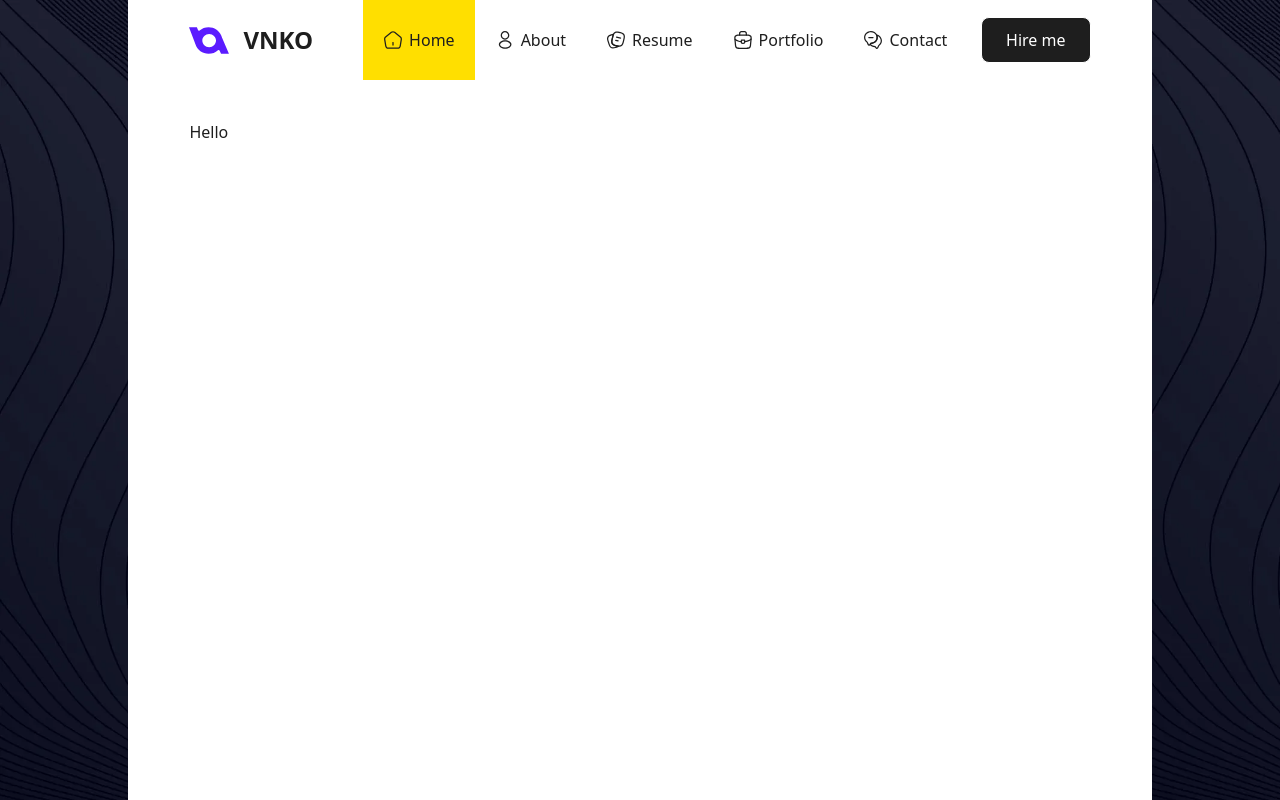
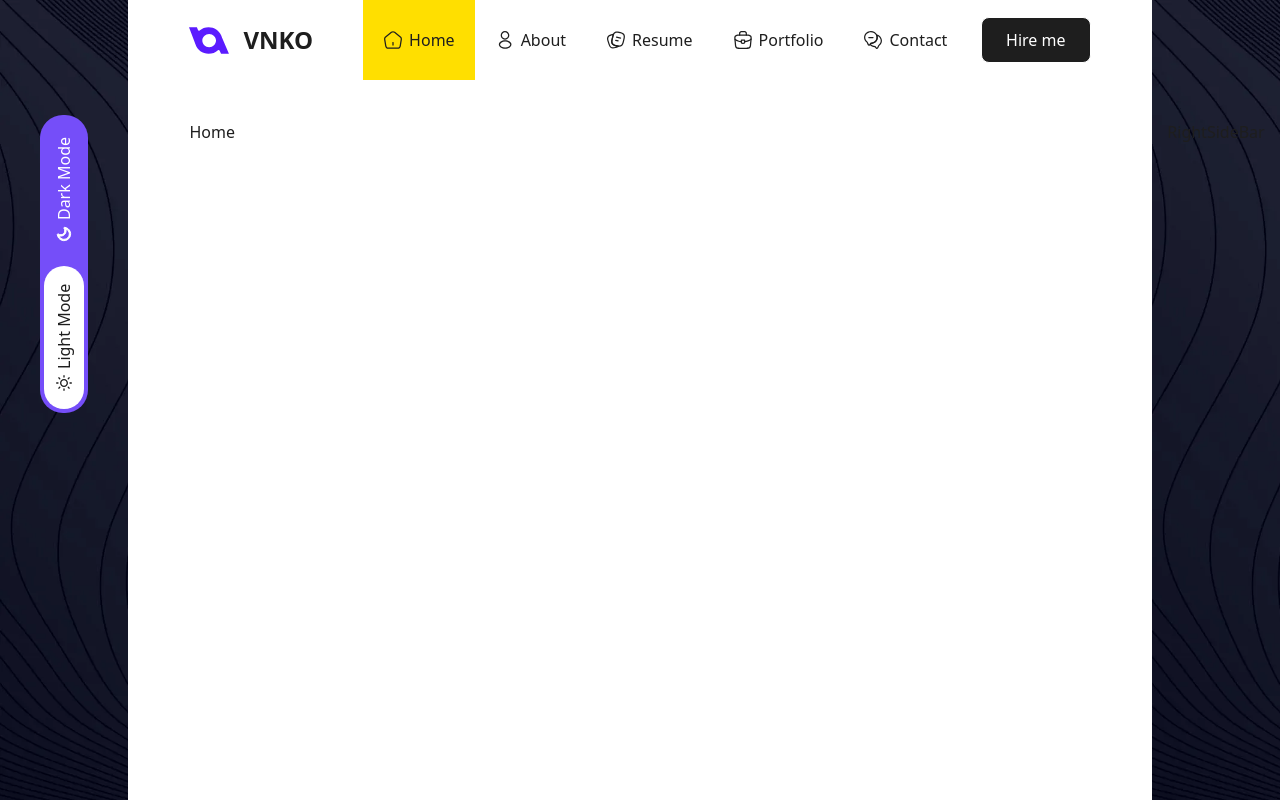
Before and after one commit to vnko1/portfolio, a Next.js app: page / in a window 1280 px wide. Built offline with nearby package versions, Linux system fonts and the light colour scheme.

Commit message:
misc changes:
- added: left side bar; print and download function

```diff
--- a/src/app/not-found.tsx
+++ b/src/app/not-found.tsx
@@ -4,7 +4,9 @@ export default function NotFound() {
   return (
     <section className="col-span-2 flex flex-col items-center justify-center gap-1-xs ">
       <h1>404</h1>
-      <p className="body1 text-sm">Could not find requested resource</p>
+      <p className="body1 text-sm text-light-primary dark:text-dark-primary">
+        Could not find requested resource
+      </p>
       <Link className="link" href="/">
         Return Home
       </Link>
--- a/src/app/page.tsx
+++ b/src/app/page.tsx
@@ -1,7 +1,9 @@
+import { SwitchButton } from "@/components";
+
 export default function Home() {
   return (
     <section id="section" className="section">
-      Hello
+      Home
     </section>
   );
 }
--- a/src/components/base/AppWrapper/AppWrapper.tsx
+++ b/src/components/base/AppWrapper/AppWrapper.tsx
@@ -1,17 +1,21 @@
 import React from "react";
 
-interface Props extends React.PropsWithChildren {}
+import { LeftSideBar, RightSideBar } from "./components";
 
-const AppWrapper: React.FC<Props> = async ({ children }) => {
+interface Props extends React.PropsWithChildren {
+  url?: string | null;
+}
+
+const AppWrapper: React.FC<Props> = async ({ children, url }) => {
   return (
     <div className="grid grid-rows-1 grid-cols-wrapper h-screen w-full">
-      <div className="flex flex-col items-center justify-between pb-4-xs pt-[120px] h-screen bg-light-accent-200 dark:bg-dark-accent-200 mix-blend-multiply bg-no-repeat bg-cover bg-main"></div>
+      <LeftSideBar url={url} />
       <div className="relative w-full h-screen mx-auto bg-light-light dark:bg-dark-light overflow-hidden">
         <div className="flex flex-col gap-4-xs w-full max-w-[88%] mx-auto">
           {children}
         </div>
       </div>
-      <div className="flex flex-col items-center justify-between pb-4-xs pt-[120px] h-screen bg-light-accent-200 dark:bg-dark-accent-200 mix-blend-multiply bg-no-repeat bg-cover bg-main"></div>
+      <RightSideBar />
     </div>
   );
 };
--- /dev/null
+++ b/src/components/base/AppWrapper/components/LeftSideBar/LeftSideBar.tsx
@@ -0,0 +1,33 @@
+"use client";
+import React from "react";
+
+import { IconsEnum } from "@/types";
+import { ThemeContext } from "@/context";
+import { handlePrint } from "@/utils";
+import { IconButton, SwitchButton } from "@/components";
+
+interface Props {
+  url?: string | null;
+}
+const LeftSideBar: React.FC<Props> = ({ url }) => {
+  const { isDark, toggleTheme } = React.use(ThemeContext);
+
+  return (
+    <div className="flex flex-col items-center justify-between pb-4-xs pt-[120px] h-screen bg-light-accent-200 dark:bg-dark-accent-200 mix-blend-multiply bg-no-repeat bg-cover bg-main">
+      <SwitchButton
+        onChange={toggleTheme}
+        isActive={isDark}
+        classNames="-rotate-90 w-[298px] top-[120px]"
+      />
+      {url && (
+        <IconButton
+          icon={IconsEnum.Print}
+          size={20}
+          onClick={() => handlePrint(url)}
+        />
+      )}
+    </div>
+  );
+};
+
+export default LeftSideBar;
--- /dev/null
+++ b/src/components/base/AppWrapper/components/RightSideBar/RightSideBar.tsx
@@ -0,0 +1,15 @@
+"use client";
+import React from "react";
+
+interface Props {
+  url?: string | null;
+}
+const RightSideBar: React.FC<Props> = () => {
+  return (
+    <div className="flex flex-col items-center justify-between pb-4-xs pt-[120px] h-screen bg-light-accent-200 dark:bg-dark-accent-200 mix-blend-multiply bg-no-repeat bg-cover bg-main">
+      RightSideBar
+    </div>
+  );
+};
+
+export default RightSideBar;
--- /dev/null
+++ b/src/components/base/AppWrapper/components/index.tsx
@@ -0,0 +1,2 @@
+export { default as LeftSideBar } from "./LeftSideBar/LeftSideBar";
+export { default as RightSideBar } from "./RightSideBar/RightSideBar";
--- a/src/components/base/IconButton/IconButton.tsx
+++ b/src/components/base/IconButton/IconButton.tsx
@@ -1,6 +1,4 @@
-"use client";
 import React from "react";
-import Link from "next/link";
 
 import { IconsEnum } from "@/types";
 import { Icon } from "@/components";
@@ -12,44 +10,21 @@ interface Props {
   rel?: string;
   target?: string;
   size?: number;
-  onClick?: (
-    e?: React.MouseEvent<HTMLButtonElement | HTMLAnchorElement, MouseEvent>
-  ) => void;
+  download?: string;
+  onClick: (e?: React.MouseEvent<HTMLButtonElement, MouseEvent>) => void;
 }
 const IconButton: React.FC<Props> = ({
   classNames,
-  href,
-  rel,
-  target,
   icon,
   size = 28,
   onClick,
-}) => {
-  const baseClassNames = `inline-flex items-center justify-center w-4-xs h-4-xs rounded-[50%] text-light-primary dark:text-dark-primary hover:bg-light-accent-200 focus:bg-light-accent-200 dark:hover:bg-dark-accent-200 dark:focus:bg-dark-accent-200 hover:text-light-light focus:text-light-light dark:hover:text-dark-light dark:focus:text-dark-light transition-all duration-300 ${classNames}`;
-
-  const handleClick = (
-    e: React.MouseEvent<HTMLButtonElement | HTMLAnchorElement, MouseEvent>
-  ) => {
-    if (typeof onClick === "function") onClick(e);
-  };
-
-  if (href)
-    return (
-      <Link
-        onClick={handleClick}
-        href={href}
-        rel={rel}
-        target={target}
-        className={baseClassNames}
-      >
-        <Icon size={size} icon={icon} />
-      </Link>
-    );
-  return (
-    <button onClick={handleClick} className={baseClassNames}>
-      <Icon size={size} icon={icon} />
-    </button>
-  );
-};
+}) => (
+  <button
+    onClick={onClick}
+    className={`inline-flex items-center justify-center w-4-xs h-4-xs rounded-[50%] text-light-primary dark:text-dark-primary bg-light-light dark:bg-dark-light hover:bg-light-accent-200 focus:bg-light-accent-200 dark:hover:bg-dark-accent-200 dark:focus:bg-dark-accent-200 hover:text-light-light focus:text-light-light dark:hover:text-dark-light dark:focus:text-dark-light transition-all duration-300 ${classNames}`}
+  >
+    <Icon size={size} icon={icon} />
+  </button>
+);
 
 export default IconButton;
--- a/src/components/base/SwitchButton/SwitchButton.tsx
+++ b/src/components/base/SwitchButton/SwitchButton.tsx
@@ -2,31 +2,31 @@
 import React from "react";
 
 import { IconsEnum } from "@/types";
-import { ThemeContext } from "@/context";
 import { Icon } from "@/components";
 
 interface Props {
   classNames?: string;
+  onChange: () => void;
+  isActive: boolean;
 }
 
-const SwitchButton: React.FC<Props> = ({ classNames }) => {
-  const { isDark, toggleTheme } = React.use(ThemeContext);
+const SwitchButton: React.FC<Props> = ({ classNames, onChange, isActive }) => {
   return (
     <label
-      className={`relative inline-flex cursor-pointer select-none items-center justify-center rounded-[23px] bg-light-accent-100 dark:bg-dark-accent-100 p-1 ${classNames}`}
+      className={`relative flex cursor-pointer select-none items-center justify-between rounded-[23px] bg-light-accent-100 dark:bg-dark-accent-100 p-1 ${classNames}`}
     >
       <input
         type="checkbox"
         name="switch"
         id="switch"
-        checked={isDark}
-        onChange={toggleTheme}
+        checked={isActive}
+        onChange={onChange}
         className="sr-only"
       />
 
       <span
         className={`flex items-center space-x-[6px] rounded-[23px] py-2 px-[18px] text-xxs font-medium transition-all duration-150 ${
-          !isDark
+          !isActive
             ? "text-light-primary dark:text-dark-primary bg-light-light dark:bg-dark-light"
             : "text-light-light dark:text-dark-light"
         }`}
@@ -40,7 +40,7 @@ const SwitchButton: React.FC<Props> = ({ classNames }) => {
       </span>
       <span
         className={`flex items-center space-x-[6px] rounded-[23px] py-2 px-[18px] text-xxs font-medium transition-all duration-150 ${
-          isDark
+          isActive
             ? "text-light-light dark:text-dark-light bg-light-primary dark:bg-dark-primary"
             : "text-light-light dark:text-dark-light"
         }`}
--- a/src/utils/constants/index.ts
+++ b/src/utils/constants/index.ts
@@ -7,3 +7,5 @@ export const links = [
   { href: "/portfolio", icon: IconsEnum.Briefcase },
   { href: "/contact", icon: IconsEnum.Messages },
 ];
+
+export const cvFileName = "Adrii_Valenko_CV.pdf";
--- a/src/utils/functions/index.ts
+++ b/src/utils/functions/index.ts
@@ -1,3 +1,5 @@
+import { cvFileName } from "../constants";
+
 export const sleep = (ms: number): Promise<void> =>
   new Promise((res) => setTimeout(res, ms));
 
@@ -5,3 +7,19 @@ export const getNameFromLink = (link: string) => {
   const name = link.replace("/", "").trim();
   return name ? name.charAt(0).toUpperCase() + name.slice(1) : "Home";
 };
+
+export const handlePrint = (url: string) => {
+  if (!url) return;
+  const printWindow = window.open(url, "_blank");
+  printWindow?.focus();
+  printWindow?.print();
+};
+
+export const handleDownload = (url: string, fileName: string = cvFileName) => {
+  const link = document.createElement("a");
+  link.href = url;
+  link.download = fileName;
+  document.body.appendChild(link);
+  link.click();
+  document.body.removeChild(link);
+};
```
